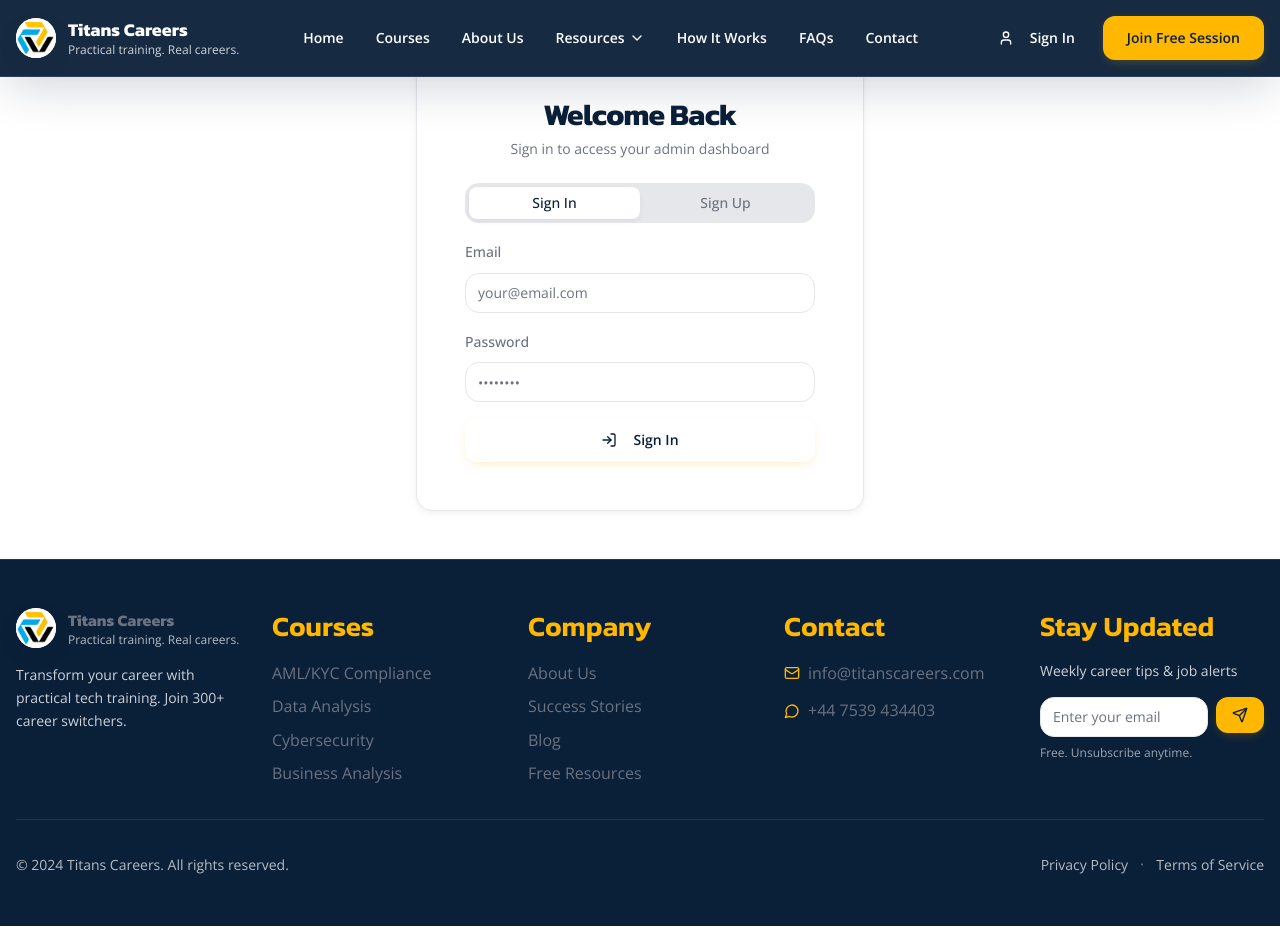
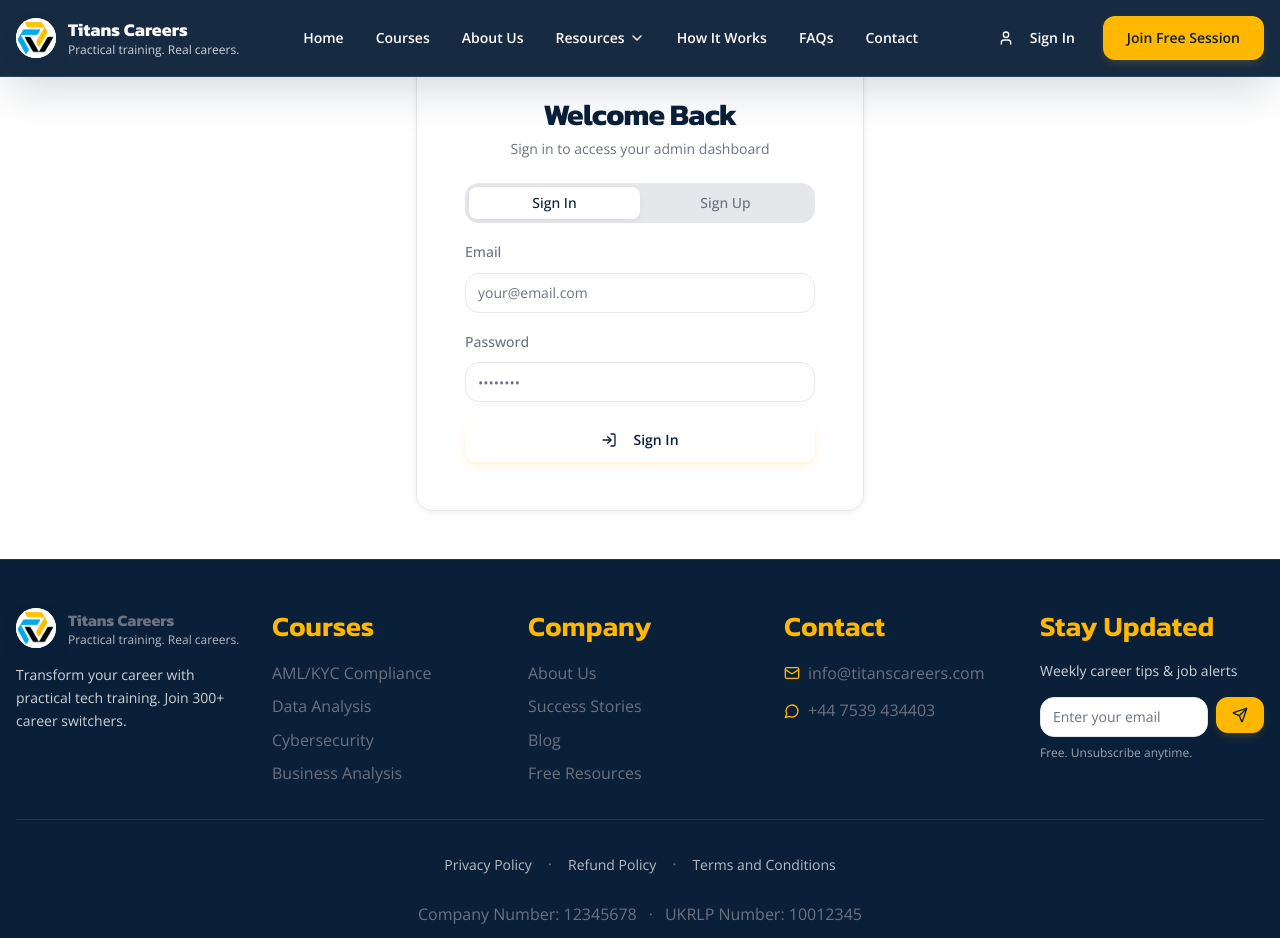
Before and after one commit to CompellersHub/NEW-TITANS-CAREERS-WEBSITE-BACKEND, a React (Vite) app: page /auth in a window 1280 px wide. Shown: the top 938 px of the page. Built offline with nearby package versions, Linux system fonts and the light colour scheme; the HTML template or start-up script is replaced by a standard one.

Commit message:
Update footer to include 7 items
Expand footer to include Privacy Policy, Refund Policy, Terms and Conditions, Incorporation number, UKRLP number, and Pay later disclaimer; adjust layout and styling to match brand guidelines.

```diff
--- a/src/components/Footer.tsx
+++ b/src/components/Footer.tsx
@@ -85,16 +85,32 @@ export const Footer = () => {
           </div>
         </div>
 
-        <div className="border-t border-white/10 pt-8 flex flex-col md:flex-row items-center justify-between gap-4">
-          <p className="text-sm font-sans text-white/70">
+        <div className="border-t border-white/10 pt-8 space-y-6">
+          {/* Legal Links */}
+          <div className="flex flex-wrap items-center justify-center gap-x-4 gap-y-2 text-sm font-sans text-white/70">
+            <a href="#" className="hover:text-accent transition-colors duration-300">Privacy Policy</a>
+            <span className="hidden sm:inline">·</span>
+            <a href="#" className="hover:text-accent transition-colors duration-300">Refund Policy</a>
+            <span className="hidden sm:inline">·</span>
+            <a href="#" className="hover:text-accent transition-colors duration-300">Terms and Conditions</a>
+          </div>
+
+          {/* Company Information */}
+          <div className="flex flex-col items-center gap-2 text-xs font-sans text-white/60 text-center">
+            <div className="flex flex-wrap items-center justify-center gap-x-3 gap-y-1">
+              <span>Company Number: 12345678</span>
+              <span className="hidden sm:inline">·</span>
+              <span>UKRLP Number: 10012345</span>
+            </div>
+            <p className="max-w-2xl">
+              Pay later options are subject to eligibility and approval. Terms and conditions apply.
+            </p>
+          </div>
+
+          {/* Copyright */}
+          <p className="text-sm font-sans text-white/70 text-center">
             © 2024 Titans Careers. All rights reserved.
           </p>
-
-          <div className="text-sm font-sans text-white/70">
-            <a href="#" className="hover:text-accent transition-colors duration-300">Privacy Policy</a>
-            <span className="mx-3">·</span>
-            <a href="#" className="hover:text-accent transition-colors duration-300">Terms of Service</a>
-          </div>
         </div>
       </div>
     </footer>
```
